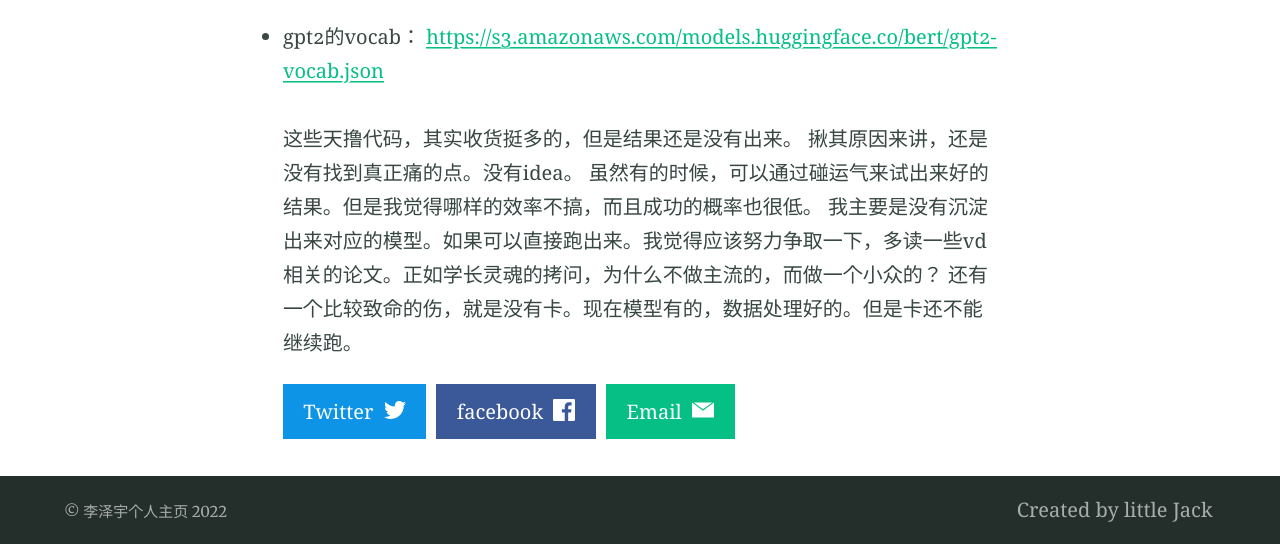
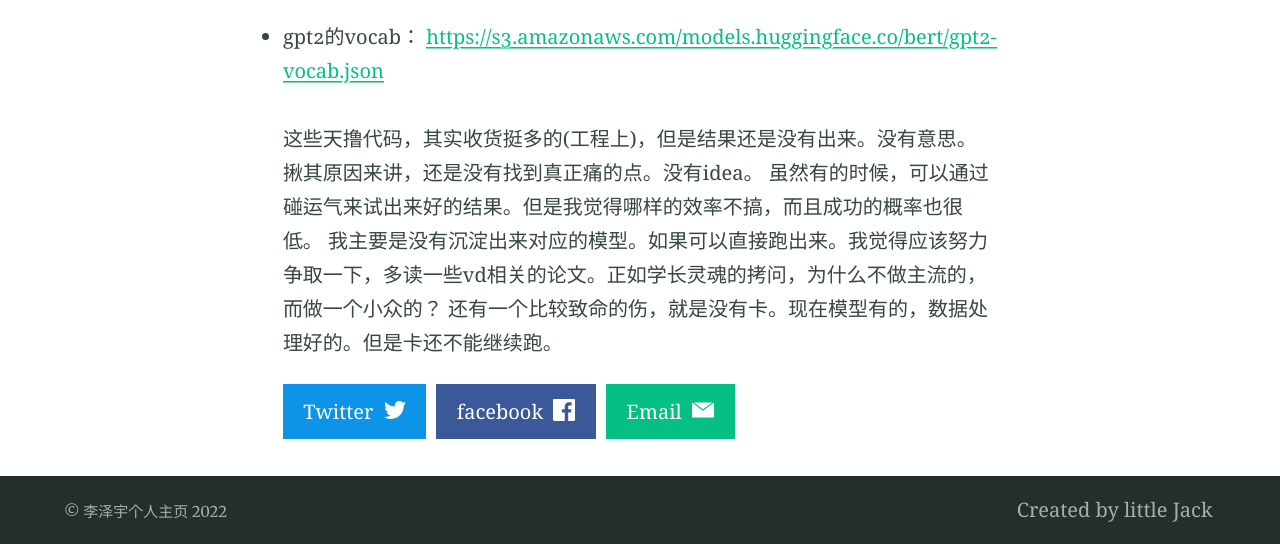
Before and after one commit to lizeyujack/lizeyujack.github.io, a Jekyll site: the page built from _posts/2022-11-01-28.md, in a window 1280 px wide and 900 px high, scrolled down 1252 px, cut to the strip 356-900 px from the top of the window. Built offline with Jekyll 4.4.1, drawn with Linux system fonts in a browser that asks for light colours.

Commit message:
Update 2022-11-01-28.md

```diff
--- a/_posts/2022-11-01-28.md
+++ b/_posts/2022-11-01-28.md
@@ -24,7 +24,7 @@ ICME2022 trackes:
 - gpt2的vocab：
 [https://s3.amazonaws.com/models.huggingface.co/bert/gpt2-vocab.json](https://s3.amazonaws.com/models.huggingface.co/bert/gpt2-vocab.json)
 
-这些天撸代码，其实收货挺多的，但是结果还是没有出来。
+这些天撸代码，其实收货挺多的(工程上)，但是结果还是没有出来。没有意思。
 揪其原因来讲，还是没有找到真正痛的点。没有idea。
 虽然有的时候，可以通过碰运气来试出来好的结果。但是我觉得哪样的效率不搞，而且成功的概率也很低。
 我主要是没有沉淀出来对应的模型。如果可以直接跑出来。我觉得应该努力争取一下，多读一些vd相关的论文。正如学长灵魂的拷问，为什么不做主流的，而做一个小众的？
```
